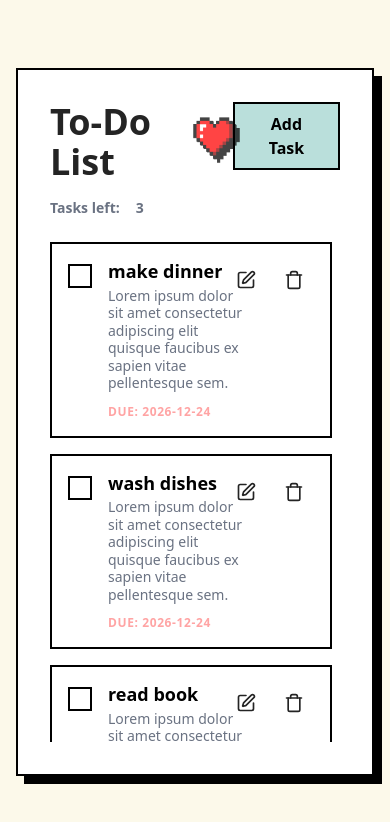
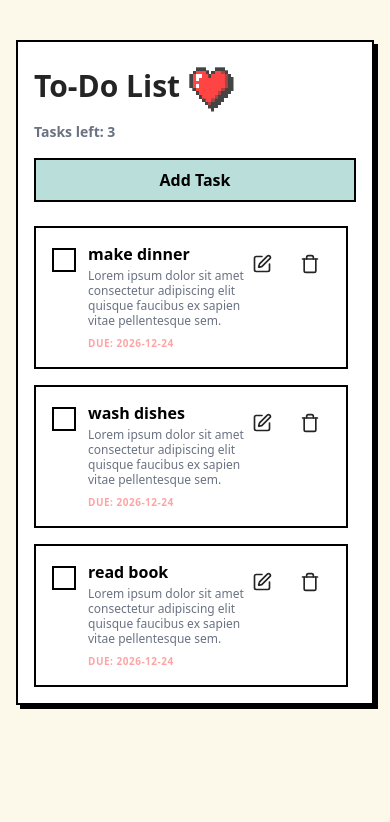
Before and after one commit to phraewchuthamat/Todo-List-React, a React (Vite) app: page / in a window 390 px wide. Shown: the top 822 px of the page. Built offline with nearby package versions, Linux system fonts and the light colour scheme.

Commit message:
Fix layout responsive

```diff
--- a/src/components/RetroHeart.jsx
+++ b/src/components/RetroHeart.jsx
@@ -1,3 +1,4 @@
+import PropTypes from 'prop-types'
 import heartPixel from '../assets/heart-pixel.png'
 
 export const RetroHeart = ({ className = '' }) => {
@@ -10,9 +11,16 @@ export const RetroHeart = ({ className = '' }) => {
                 alt="Pixel Heart"
                 className="w-12 h-12 animate-heartbeat object-contain"
                 draggable="false"
+                style={{
+                    imageRendering: 'pixelated',
+                }}
             />
         </div>
     )
 }
 
+RetroHeart.propTypes = {
+    className: PropTypes.string,
+}
+
 export default RetroHeart
--- a/src/components/TodoList/TodoForm.jsx
+++ b/src/components/TodoList/TodoForm.jsx
@@ -21,18 +21,23 @@ export const TodoForm = ({ initialData, onSubmit, onCancel }) => {
     return (
         <section className="animate-in fade-in slide-in-from-bottom-4 duration-300">
             {/* Header Section */}
-            <div className="flex justify-between items-center mb-8">
-                <h1 className="text-4xl font-bold font-display">
+            <div className="flex flex-col-reverse sm:flex-row justify-between items-start sm:items-center mb-6 gap-4">
+                <h1 className="text-3xl md:text-4xl font-bold font-display">
                     {initialData ? 'Edit Task' : 'New Task'}
                 </h1>
 
-                <Button type="button" onClick={onCancel} variant="outline">
+                <Button
+                    type="button"
+                    onClick={onCancel}
+                    variant="outline"
+                    className="self-end sm:self-auto"
+                >
                     Back
                 </Button>
             </div>
 
             {/* Form Section */}
-            <form onSubmit={handleSubmit} className="space-y-6">
+            <form onSubmit={handleSubmit} className="space-y-4 md:space-y-6">
                 <FormField
                     label="Title"
                     name="name"
--- a/src/components/TodoList/TodoHeader.jsx
+++ b/src/components/TodoList/TodoHeader.jsx
@@ -5,23 +5,26 @@ import { TEXT_CONFIG } from '../../config/contants'
 
 export const TodoHeader = ({ activeTasksCount, onAddClick }) => {
     return (
-        <div className="flex justify-between items-start mb-6">
+        <div className="flex flex-col sm:flex-row justify-between items-start sm:items-center mb-6 gap-4">
             <div>
-                <div className="flex items-center gap-3 mb-4">
-                    <h1 className="text-4xl font-bold font-display">
+                <div className="flex items-center gap-3 mb-2">
+                    <h1 className="text-3xl md:text-4xl font-bold font-display">
                         {TEXT_CONFIG.title}
                     </h1>
-                    <RetroHeart className="mb-2 animate-pulse" />
+                    <RetroHeart className="mb-2 animate-pulse scale-75 md:scale-100 origin-bottom-left" />
                 </div>
                 <p className="text-gray-500 text-sm font-bold">
-                    {TEXT_CONFIG.tasksLeft}
-                    <span className="text-gray-500 ml-4">
-                        {activeTasksCount}
-                    </span>
+                    {TEXT_CONFIG.tasksLeft}{' '}
+                    <span className="text-gray-500">{activeTasksCount}</span>
                 </p>
             </div>
 
-            <Button onClick={onAddClick}>{TEXT_CONFIG.addTaskBtn}</Button>
+            <Button
+                onClick={onAddClick}
+                className="w-full sm:w-auto text-center"
+            >
+                {TEXT_CONFIG.addTaskBtn}
+            </Button>
         </div>
     )
 }
--- a/src/components/TodoList/TodoItem.jsx
+++ b/src/components/TodoList/TodoItem.jsx
@@ -11,17 +11,17 @@ export const TodoItem = ({ todo, onDelete, onToggle, onEdit }) => {
             className={completed ? 'bg-gray-100 opacity-75' : 'bg-white'}
             hoverEffect={!completed}
         >
-            <div className="flex items-start gap-4">
+            <div className="flex items-start gap-3 md:gap-4">
                 <Checkbox
                     checked={completed}
                     onChange={() => onToggle(id)}
-                    className="mt-1"
+                    className="mt-1 shrink-0"
                 />
 
-                <div className="flex-1 min-w-0 pr-16">
+                <div className="flex-1 min-w-0 pr-20">
                     <h3
                         className={`
-                            font-bold text-lg leading-tight break-words transition-colors
+                            font-bold text-base md:text-lg leading-tight break-words transition-colors
                             ${
                                 completed
                                     ? 'line-through text-gray-500'
@@ -34,7 +34,7 @@ export const TodoItem = ({ todo, onDelete, onToggle, onEdit }) => {
 
                     {description && (
                         <p
-                            className={`text-sm leading-tight mt-1 break-words ${
+                            className={`text-xs md:text-sm leading-tight mt-1 break-words ${
                                 completed ? 'text-gray-400' : 'text-gray-500'
                             }`}
                         >
@@ -43,7 +43,7 @@ export const TodoItem = ({ todo, onDelete, onToggle, onEdit }) => {
                     )}
 
                     <p
-                        className={`font-bold mt-3 text-xs uppercase tracking-wider ${
+                        className={`font-bold mt-2 text-[10px] md:text-xs uppercase tracking-wider ${
                             completed ? 'text-gray-400' : 'text-accent'
                         }`}
                     >
--- a/src/components/alertPopup/AlertPopup.jsx
+++ b/src/components/alertPopup/AlertPopup.jsx
@@ -1,36 +1,69 @@
-import { X, Check } from 'lucide-react'
+import PropTypes from 'prop-types'
+import { X, CheckCircle2, AlertCircle, Info } from 'lucide-react'
+import { IconButton } from '../ui/IconButton'
 
 export const AlertPopup = ({ alert, onClose }) => {
     if (!alert.isOpen) return null
 
-    const typeStyles = {
-        success: 'bg-[#A8DF8E] text-black',
-        error: 'bg-[#FFAAB8] text-black',
-        info: 'bg-[#FEEE91] text-black',
+    const alertConfig = {
+        success: {
+            bgColor: 'bg-[#A8DF8E]',
+            icon: <CheckCircle2 className="w-6 h-6" strokeWidth={3} />,
+            textColor: 'text-black',
+        },
+        error: {
+            bgColor: 'bg-[#FFAAB8]',
+            icon: <AlertCircle className="w-6 h-6" strokeWidth={3} />,
+            textColor: 'text-black',
+        },
+        info: {
+            bgColor: 'bg-[#FEEE91]',
+            icon: <Info className="w-6 h-6" strokeWidth={3} />,
+            textColor: 'text-black',
+        },
     }
 
+    const currentStyle = alertConfig[alert.type] || alertConfig.info
+
     return (
-        <div className="fixed top-6 right-6 z-50 animate-bounce-in">
+        <div className="fixed top-6 right-6 z-[100] animate-in slide-in-from-top-2 fade-in duration-300">
             <div
+                role="alert"
                 className={`
-                    ${typeStyles[alert.type] || typeStyles.info}
+                    ${currentStyle.bgColor}
+                    ${currentStyle.textColor}
                     border-2 border-black
                     shadow-[4px_4px_0px_0px_rgba(0,0,0,1)]
-                    min-w-[300px] p-4 flex justify-between items-center gap-4
-                    transform transition-all duration-300
+                    min-w-[320px]
+                    p-4
+                    flex items-center gap-4
                 `}
             >
-                <Check />
-                <span className="font-bold text-lg">{alert.message}</span>
-                <button
-                    onClick={onClose}
-                    className="p-1 hover:bg-black hover:text-white border-2 border-transparent hover:border-transparent rounded-none transition-colors"
-                >
-                    <span className="font-black font-mono">
-                        <X />
-                    </span>
-                </button>
+                <div className="shrink-0">{currentStyle.icon}</div>
+
+                <div className="flex-1 font-bold text-lg leading-tight">
+                    {alert.message}
+                </div>
+
+                <div className="shrink-0">
+                    <IconButton
+                        onClick={onClose}
+                        className="bg-transparent hover:bg-black hover:text-white border-transparent"
+                        title="Close"
+                    >
+                        <X className="w-5 h-5" strokeWidth={3} />
+                    </IconButton>
+                </div>
             </div>
         </div>
     )
 }
+
+AlertPopup.propTypes = {
+    alert: PropTypes.shape({
+        isOpen: PropTypes.bool,
+        type: PropTypes.oneOf(['success', 'error', 'info']),
+        message: PropTypes.string,
+    }).isRequired,
+    onClose: PropTypes.func.isRequired,
+}
--- a/src/components/dialog/ConfirmDialog.jsx
+++ b/src/components/dialog/ConfirmDialog.jsx
@@ -19,7 +19,7 @@ export default function ConfirmDialog({
             />
 
             {/* Modal Content */}
-            <div className="relative w-full max-w-sm bg-primary border-2 border-black shadow-[8px_8px_0px_0px_rgba(0,0,0,1)] p-6 animate-in zoom-in-95 duration-200">
+            <div className="relative w-[90%] md:w-full bg-primary border-2 border-black shadow-[8px_8px_0px_0px_rgba(0,0,0,1)] p-6 animate-in zoom-in-95 duration-200">
                 {/* Header: Icon + Title */}
                 <div className="flex flex-col items-center mb-4">
                     <div className="bg-red-100 p-3 rounded-full border-2 border-black mb-3">
--- a/src/components/ui/Container.jsx
+++ b/src/components/ui/Container.jsx
@@ -2,15 +2,17 @@ import PropTypes from 'prop-types'
 
 export const Container = ({ children, className = '' }) => {
     return (
-        <div className="min-h-screen bg-primary flex justify-center items-center p-4">
+        <div className="min-h-screen bg-primary flex justify-center items-start pt-10 md:items-center md:pt-0 p-4">
             <div
                 className={`
                     w-full max-w-2xl
                     bg-white
                     border-2 border-black
-                    shadow-[8px_8px_0px_0px_rgba(0,0,0,1)]
-                    p-8
+                    shadow-[4px_4px_0px_0px_rgba(0,0,0,1)]
+                    md:shadow-[8px_8px_0px_0px_rgba(0,0,0,1)]
+                    p-4 md:p-8
                     relative
+                    transition-all
                     ${className}
                 `}
             >
--- a/src/index.css
+++ b/src/index.css
@@ -7,7 +7,6 @@
     --color-muted: #ffbdbd;
 
     --animate-heartbeat: heartbeat 1s ease-in-out infinite;
-}
 
     @keyframes heartbeat {
         0%,
@@ -18,6 +17,7 @@
             transform: scale(1.15);
         }
     }
+}
 
 :root {
     font-family: system-ui, Avenir, Helvetica, Arial, sans-serif;
@@ -25,6 +25,7 @@
     font-weight: 400;
 
     color: #242424;
+
     background-color: var(--color-primary);
 
     font-synthesis: none;
@@ -32,3 +33,12 @@
     -webkit-font-smoothing: antialiased;
     -moz-osx-font-smoothing: grayscale;
 }
+
+html,
+body {
+    margin: 0;
+    padding: 0;
+    height: 100%;
+    width: 100%;
+    background-color: var(--color-primary);
+}
```
Lines whose indentation alone changed are shown as unchanged.
